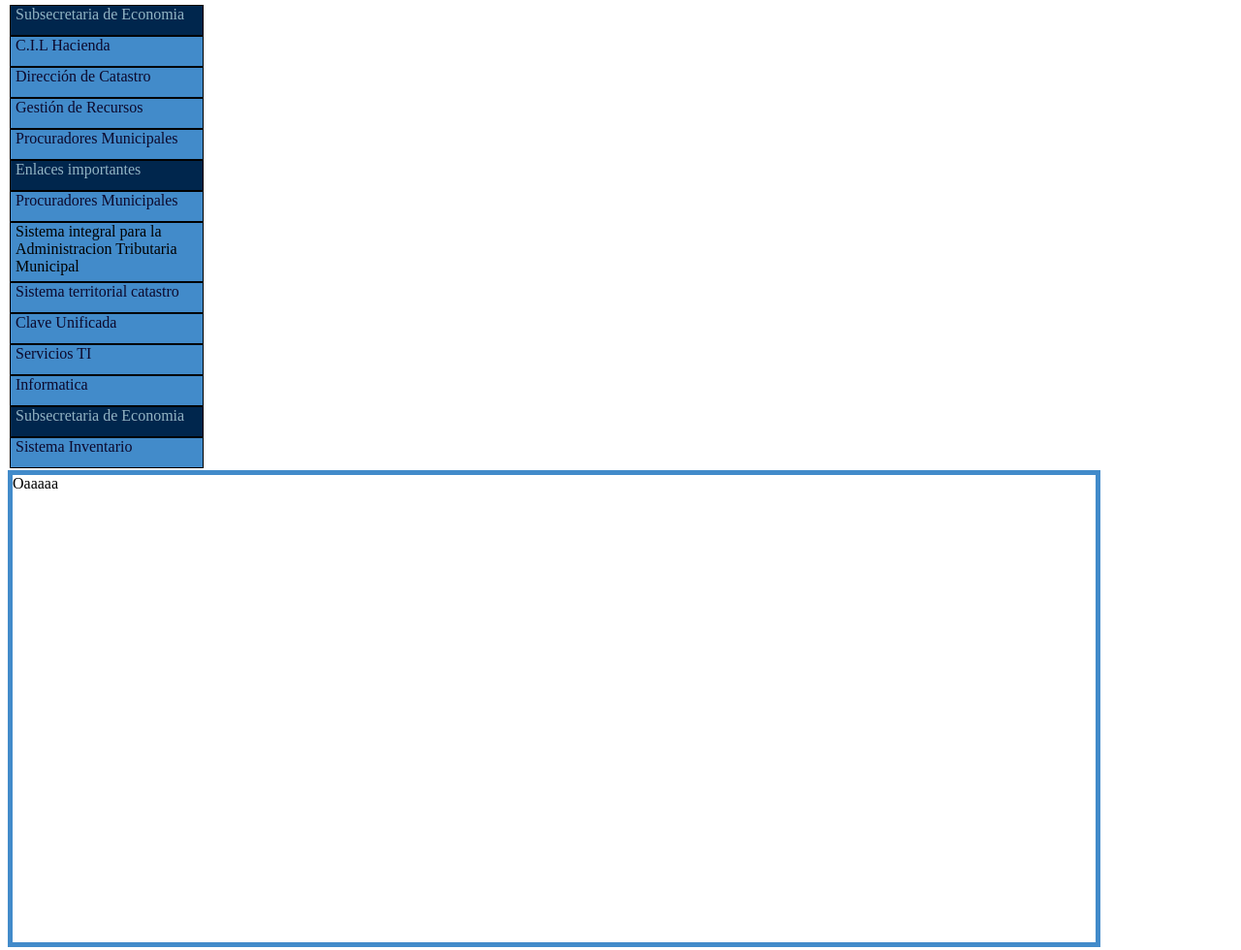
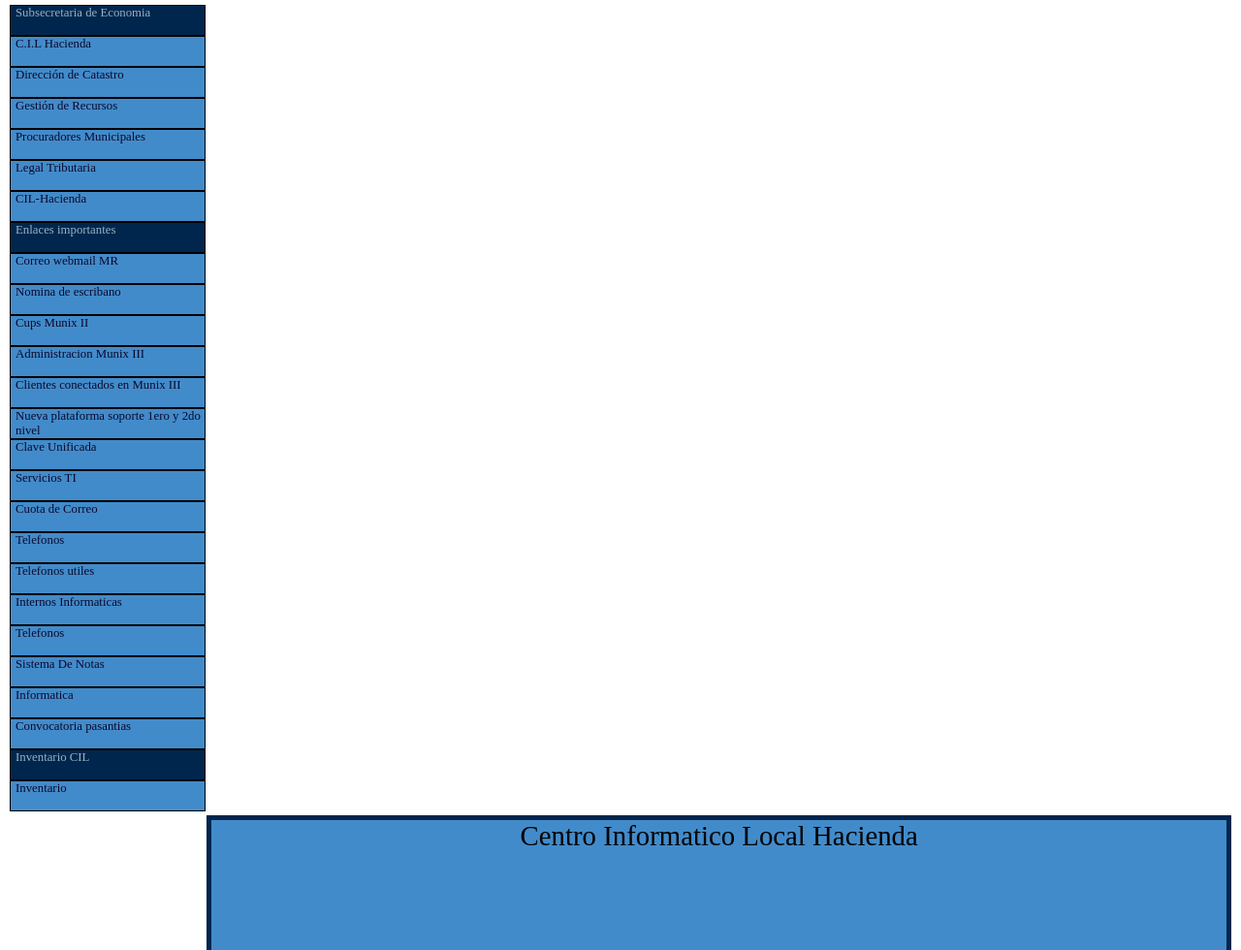
Before and after one commit to AngeloAlvarez18/Pagina-CIL, a plain HTML site: page cil.html in a window 1280 px wide. Shown: the part 121-1101 px from the top of the page at 97% size. Drawn offline with Linux system fonts and the light colour scheme.

Commit message:
Agregando cosas a CIL hacienda

```diff
--- a/cil.html
+++ b/cil.html
@@ -27,26 +27,34 @@
                 <div class="encabezado_elemento">Dirección de Catastro</div>
                 <div class="encabezado_elemento">Gestión de Recursos</div>
                 <div class="encabezado_elemento">Procuradores Municipales</div>
+                <div class="encabezado_elemento">Legal Tributaria</div>
+                <div class="encabezado_elemento">CIL-Hacienda</div>
                 <div class="encabezado">Enlaces importantes</div>
-
-                <div class="encabezado_elemento">Procuradores Municipales</div>
-                <div id="siat">Sistema integral para la Administracion Tributaria Municipal</div>
-                <div class="encabezado_elemento">Sistema territorial catastro</div>
+                <div class="encabezado_elemento">Correo webmail MR</div>
+                <div class="encabezado_elemento">Nomina de escribano</div>
+                <div class="encabezado_elemento">Cups Munix II</div>
+                <div class="encabezado_elemento">Administracion Munix III</div>
+                <div class="encabezado_elemento">Clientes conectados en Munix III</div>
+                <div class="encabezado_elemento">Nueva plataforma soporte 1ero y 2do nivel</div>
                 <div class="encabezado_elemento">Clave Unificada</div>
                 <div class="encabezado_elemento">Servicios TI</div>
+                <div class="encabezado_elemento">Cuota de Correo</div>
+                <div class="encabezado_elemento">Telefonos</div>
+                <div class="encabezado_elemento">Telefonos utiles</div>
+                <div class="encabezado_elemento">Internos Informaticas</div>
+                <div class="encabezado_elemento">Telefonos</div>
+                <div class="encabezado_elemento">Sistema De Notas</div>
                 <div class="encabezado_elemento">Informatica</div>
+                <div class="encabezado_elemento">Convocatoria pasantias</div>
+                <div class="encabezado">Inventario CIL</div>
+                <div class="encabezado_elemento">Inventario</div>
 
-                <div class="encabezado">Subsecretaria de Economia</div>
-                <div class="encabezado_elemento">Sistema Inventario</div>
             </div>
 
             <div class="cuerpo_pagina_cil">
-                Oaaaaa
+                <header>Centro Informatico Local Hacienda</header>
             </div>
         </main>
 
-        <footer>
-
-        </footer>
     </body>
 </html>
--- a/cil_styles.css
+++ b/cil_styles.css
@@ -1,3 +1,9 @@
+.body_index {
+    min-height: 100%;
+    display: flex;
+    flex-direction: column;
+}
+
 #titulo_cil{
     color: #428bca;
     display: flex;
@@ -5,9 +11,9 @@
     align-items: center;
     font-family: "Arial Rounded MT", sans-serif;
     text-decoration: none;
-    font-size: 30px;
-    height: 50px;
-    width: 500px;
+    font-size: 180%;
+    height: 65%;
+    width: 35%;
 }
 
 #titulo{
@@ -32,11 +38,14 @@
 
 .tabla_contenido{
     float: left;
-    height: 478px;
-    width: 200px;
+    width: 16%;
     background-color: #428bca;
     border: 2px solid white;
     margin-top: 2px;
+}
+
+.tabla_contenido div {
+    font-size: 80%;
 }
 
 .tabla_contenido a{
@@ -44,12 +53,25 @@
     color: rgb(12, 9, 44);
 }
 
-.cuerpo_pagina_cil {
-    width: 1117px;
-    height: 482px;
-    background-color: white;
+.cuerpo_pagina_cil{
+    border: 5px solid #00264D;
+    background-color: #428bca;
+    width: 82.8%;
+    height: 823px;
+    float: right;
+    margin-right: 2px;
+    margin-top: 2px;
+}
+
+.cuerpo_pagina_cil header{
     display: flex;
-    border: 5px solid #428bca;
+    justify-content: center;
+    align-items: center;
+    font-size: 180%;
+}
+
+.cuerpo_pagina_cil div{
+    margin-left: 5px;
 }
 
 .encabezado_elemento {
@@ -61,6 +83,15 @@
     align-items: left;
     position: relative;
     border: 1px solid black;
+    transition: background-color 0.3s ease;
+}
+
+.encabezado_elemento:hover {
+    background-color: #00264D;
+}
+
+#siat:hover {
+    background-color: #00264D;
 }
 
 .encabezado {
@@ -84,3 +115,7 @@
     align-items: left;
     position: relative;
 }
+
+.footer_cil {
+    margin-top: auto;
+}
--- a/styles.css
+++ b/styles.css
@@ -38,11 +38,14 @@
 
 .tabla_contenido{
     float: left;
-    height: 478px;
-    width: 200px;
+    width: 16%;
     background-color: #428bca;
     border: 2px solid white;
     margin-top: 2px;
+}
+
+.tabla_contenido div {
+    font-size: 80%;
 }
 
 .tabla_contenido a{
@@ -59,6 +62,15 @@
     align-items: left;
     position: relative;
     border: 1px solid black;
+    transition: background-color 0.3s ease;
+}
+
+.encabezado_elemento:hover {
+    background-color: #00264D;
+}
+
+#siat:hover {
+    background-color: #00264D;
 }
 
 .encabezado {
```
Also changed, not shown: index.html (+0 -4 lines), index2.html (added, +21 -0 lines), styles2.css (added, +8 -0 lines), images/aduana.jpg (added).
